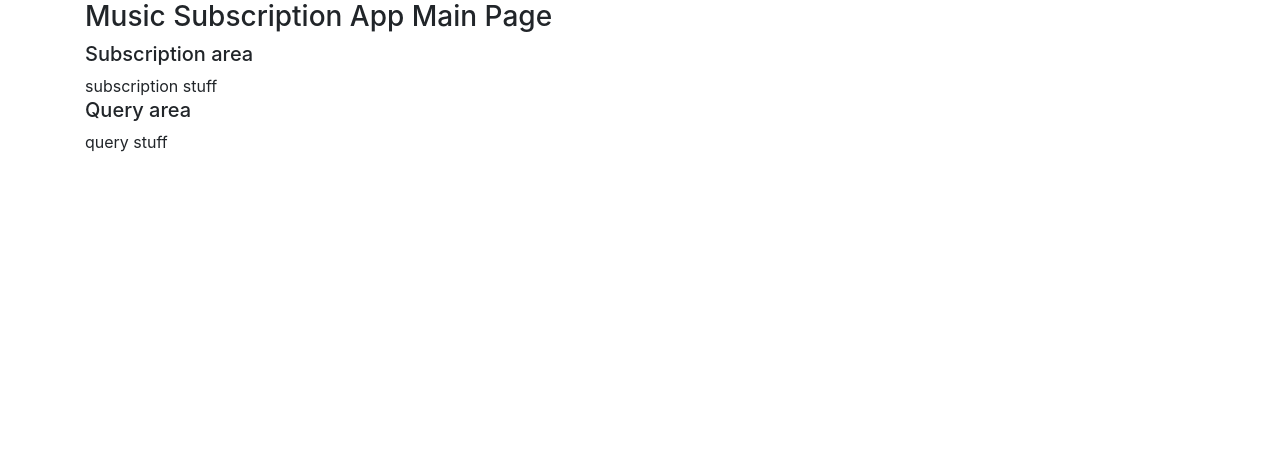
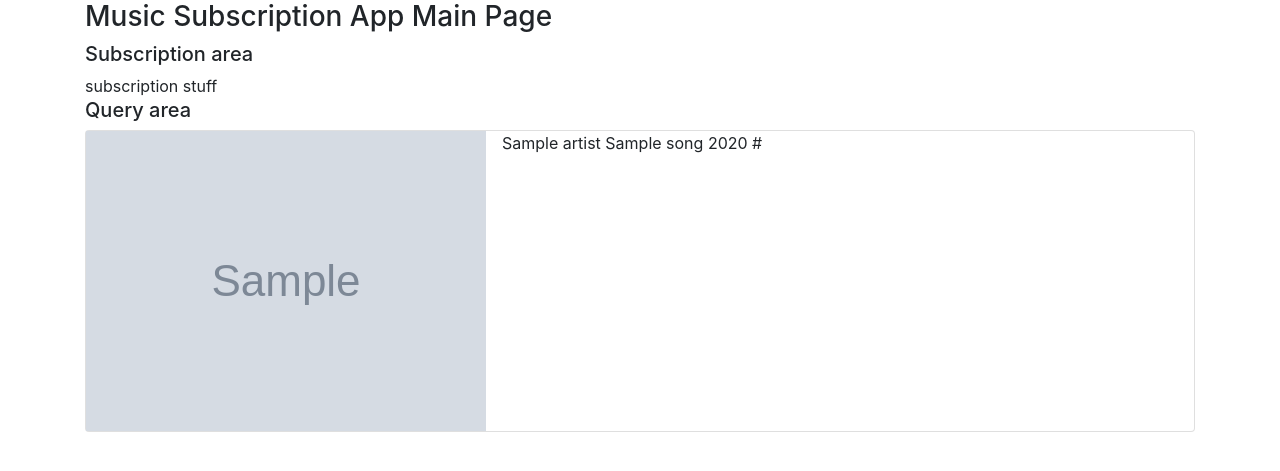
Before and after one commit to Thomas-Elder/py.cc-ass2, a Flask app: template music/templates/subscription/music.html in a window 1280 px wide. Shown: the part 56-527 px from the top of the page. Run offline with Flask 2, Linux system fonts and the light colour scheme; the template is opened without the code that fills it: most values are stand-ins (such as "Sample title", 1, 10 or a date in 2020); grey boxes marked "Sample" are stand-in pictures; some libraries are stand-ins or nearby versions.

Commit message:
Added rough styling and displaying images for all songs.

```diff
--- a/music/templates/subscription/music.html
+++ b/music/templates/subscription/music.html
@@ -6,6 +6,19 @@
     <h5>Subscription area</h5>
     subscription stuff
     <h5>Query area</h5>
-    query stuff
+
+    {% for song in songs %}
+    <div class="card">
+        <div class="media">
+            <img src="{{song.img_url}}" class="mr-3" alt="{{song.img_url}}">
+            <div class="media-body">
+                {{song.artist}}
+                {{song.title}}
+                {{song.year}}
+                {{song.web_url}}
+            </div>
+        </div>
+    </div>
+    {% endfor %}
 </div>
 {% endblock %}
```
